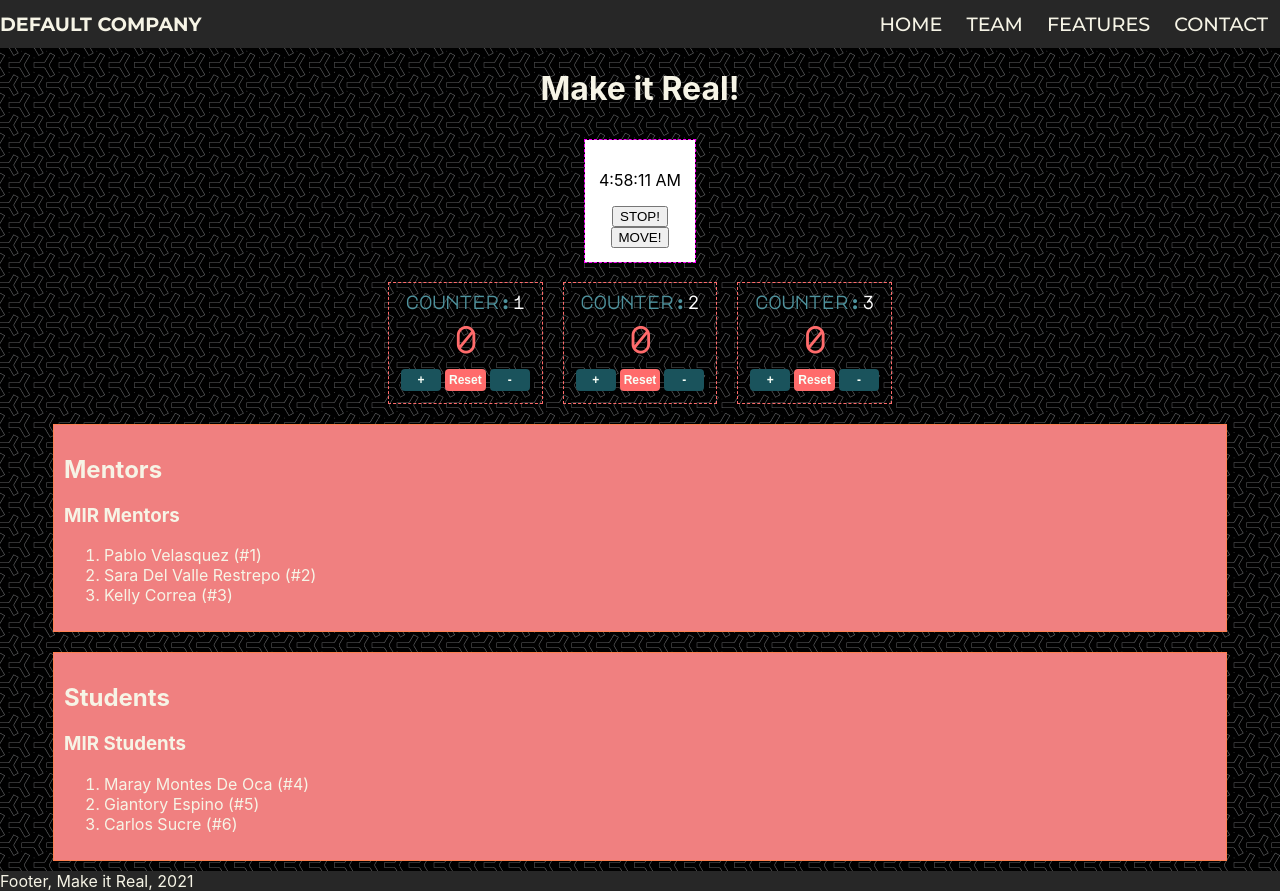
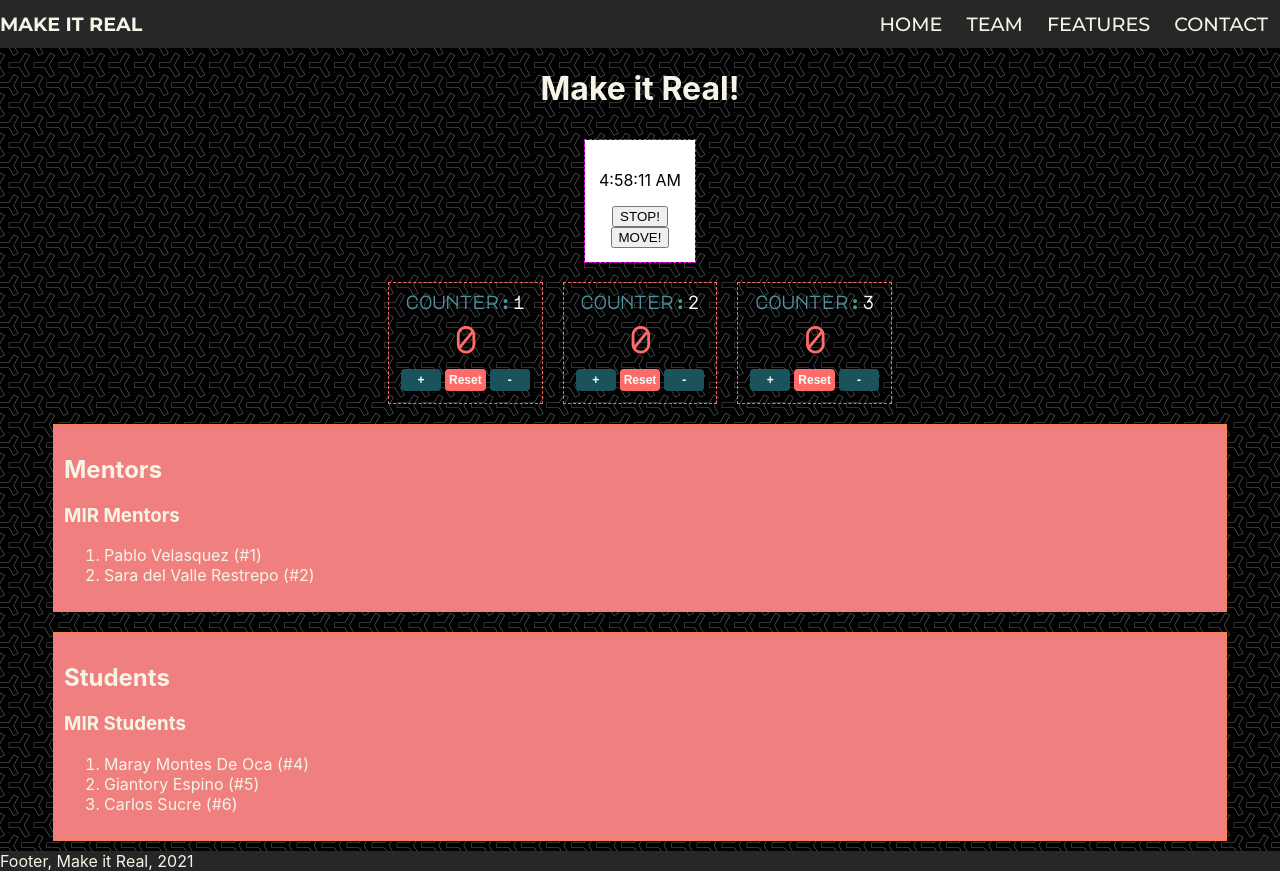
Before and after one commit to makeitrealcamp/top-v11, a React (Create React App) app in the folder packages/react-mir/: page / in a window 1280 px wide. Built offline with nearby package versions, Linux system fonts and the light colour scheme.

Commit message:
feat(react-mir): update App component
add mentors dummy data

```diff
--- a/packages/react-mir/src/App.js
+++ b/packages/react-mir/src/App.js
@@ -2,9 +2,12 @@ import React from 'react';
 // Components
 import Header from './Header';
 import Clock from './Clock';
-import Counter from './Counter';
+import
+Counter from './Counter';
 import ContactList from './ContactList';
 import Footer from './Footer';
+// Dummy Data
+import mentors from './mentors';
 
 class App extends React.Component {
   render() {
@@ -15,12 +18,6 @@ class App extends React.Component {
       { name: 'Contact', url: '/contact' }
     ];
 
-    const mentors = [
-      { id: 1, name: 'Pablo Velasquez' },
-      { id: 2, name: 'Sara Del Valle Restrepo' },
-      { id: 3, name: 'Kelly Correa' },
-    ];
-
     const students = [
       { id: 4, name: 'Maray Montes De Oca' },
       { id: 5, name: 'Giantory Espino' },
@@ -29,7 +26,7 @@ class App extends React.Component {
 
     return (
       <div className='App'>
-        <Header routes={routes} />
+        <Header company='Make It Real' routes={routes} />
         <main>
           <h1>Make it Real!</h1>
           <section className='clocks'>
--- /dev/null
+++ b/packages/react-mir/src/mentors.js
@@ -0,0 +1,42 @@
+const mentors = [
+  {
+    id: 1,
+    name: 'Pablo Velasquez',
+    photo: '',
+    description: 'Global Shaper and Fullstack developer working at Zebra Technologies and Somos Networks. I love mentoring currently working on Make It Real.',
+    skills: {
+      programming: 5,
+      javascript: 5,
+      css: 5,
+      html: 5,
+      git: 5
+    },
+    social: [
+      {
+        name: 'Github',
+        url: 'https://github.com/pablovem/'
+      }
+    ]
+  },
+  {
+    id: 2,
+    name: 'Sara del Valle Restrepo',
+    photo: '',
+    description: 'Lorem Ipsum...',
+    skills: {
+      programming: 5,
+      javascript: 5,
+      css: 5,
+      html: 5,
+      git: 5
+    },
+    social: [
+      {
+        name: 'Github',
+        url: 'https://github.com/sara/'
+      }
+    ]
+  }
+];
+
+export default mentors;
```
